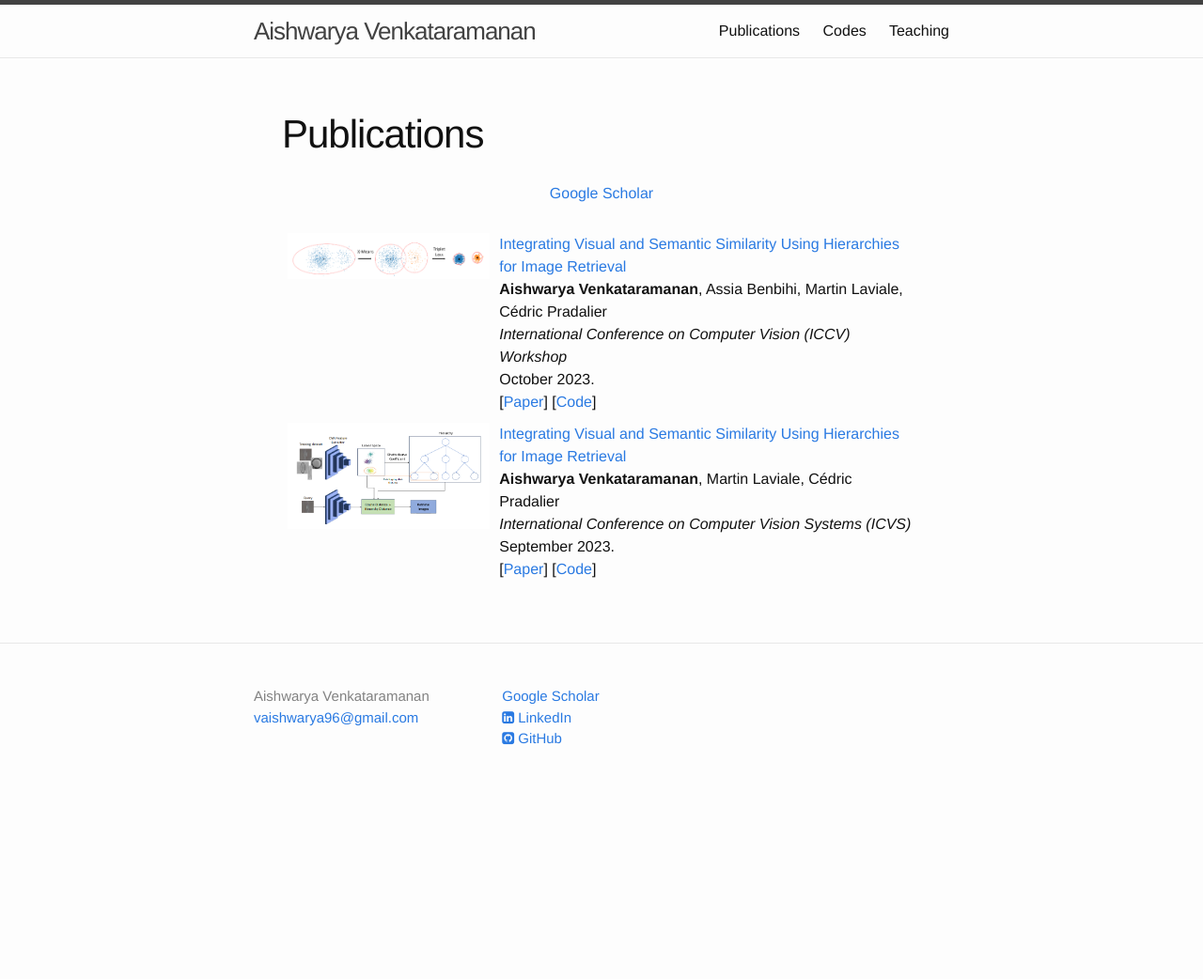
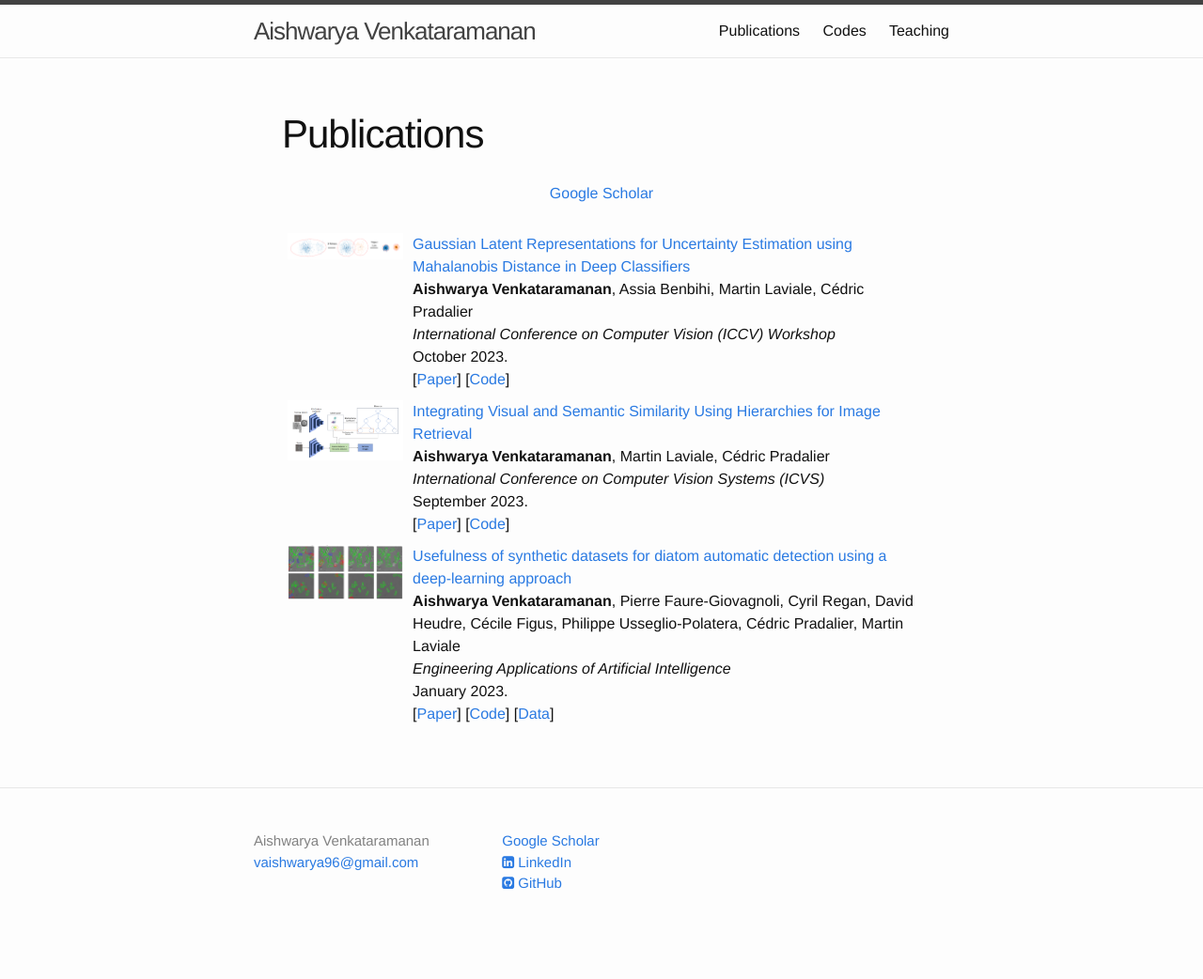
Before and after one commit to vaishwarya96/vaishwarya96.github.io, a Jekyll site: the page built from publications/index.html, in a window 1280 px wide. Shown: the whole page at 94% size. Built offline with Jekyll 4.4.1, drawn with Linux system fonts in a browser that asks for light colours; nearby versions of some CDN libraries; a style sheet for code colours, icons or effects is not loaded; before the commit the page ends 900 px from its top, so only the background shows below that.

Commit message:
Adding publications

```diff
--- a/publications/index.html
+++ b/publications/index.html
@@ -42,7 +42,7 @@ layout: default
             </td>
             <td>
 
-                <a href="https://arxiv.org/pdf/2305.13849.pdf">Integrating Visual and Semantic Similarity Using Hierarchies for Image Retrieval</a>
+                <a href="https://arxiv.org/pdf/2305.13849.pdf">Gaussian Latent Representations for Uncertainty Estimation using Mahalanobis Distance in Deep Classifiers</a>
 
                 <br>
                 <b>Aishwarya Venkataramanan</b>, Assia Benbihi, Martin Laviale, Cédric Pradalier<br>
@@ -53,7 +53,7 @@ layout: default
                 [<a href="https://arxiv.org/pdf/2305.13849.pdf">Paper</a>]
 
 
-                [<a href="https://github.com/vaishwarya96/Hierarchy-image-retrieval">Code</a>]
+                [<a href="https://github.com/vaishwarya96/MAPLE-uncertainty-estimation">Code</a>]
 
             </td>
             </tr>
@@ -96,7 +96,37 @@ layout: default
 
 
 
+    <tr>
 
+        <td valign="top">
+
+            <dl class="wp-caption align" style="max-width: 300px">
+
+        <dt><img src="https://vaishwarya96.github.io/assets/publication_images/diatom_detection.png" class="img-responsive" width="100%" style="float: center" /></dt>
+
+        <dd></dd>
+        </dl>
+
+
+        </td>
+        <td>
+
+            <a href="https://www.researchgate.net/publication/365424170_Usefulness_of_synthetic_datasets_for_diatom_automatic_detection_using_a_deep-learning_approach">Usefulness of synthetic datasets for diatom automatic detection using a deep-learning approach</a>
+
+            <br>
+            <b>Aishwarya Venkataramanan</b>, Pierre Faure-Giovagnoli, Cyril Regan, David Heudre, Cécile Figus, Philippe Usseglio-Polatera, Cédric Pradalier, Martin Laviale<br>
+            <i>Engineering Applications of Artificial Intelligence</i><br>
+
+            January 2023.<br>
+
+            [<a href="https://www.researchgate.net/publication/365424170_Usefulness_of_synthetic_datasets_for_diatom_automatic_detection_using_a_deep-learning_approach">Paper</a>]
+
+
+            [<a href="https://github.com/vaishwarya96/synthetic-data-generator">Code</a>]
+            [<a href="https://dorel.univ-lorraine.fr/dataset.xhtml;jsessionid=8a0d1c80c0b06833d1477284137c?persistentId=doi%3A10.12763%2FUADENQ&version=&q=&fileTypeGroupFacet=%22Code%22&fileAccess=Public&fileTag=&fileSortField=&fileSortOrder=">Data</a>]
+
+        </td>
+        </tr>
 
 
     </tbody></table>
```
